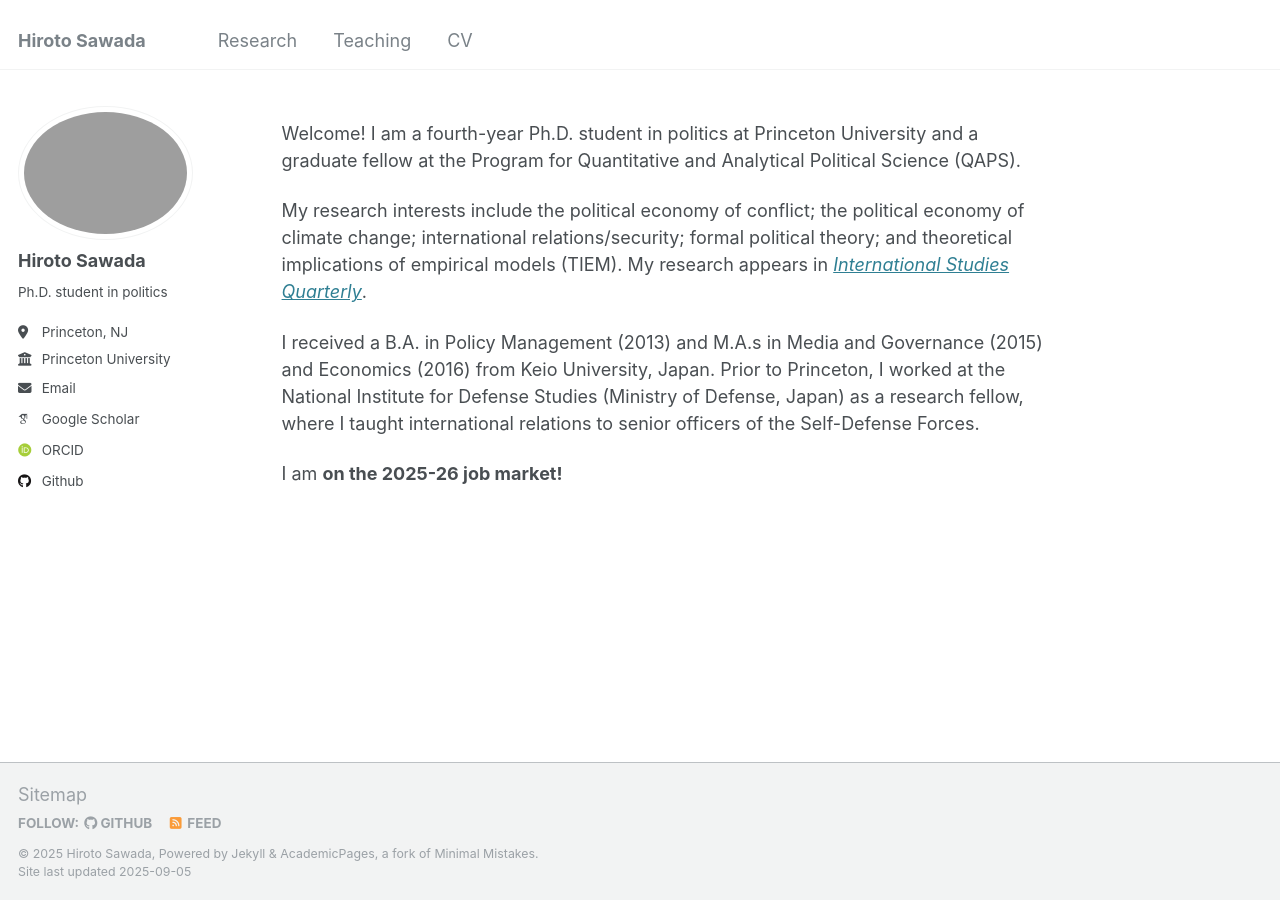
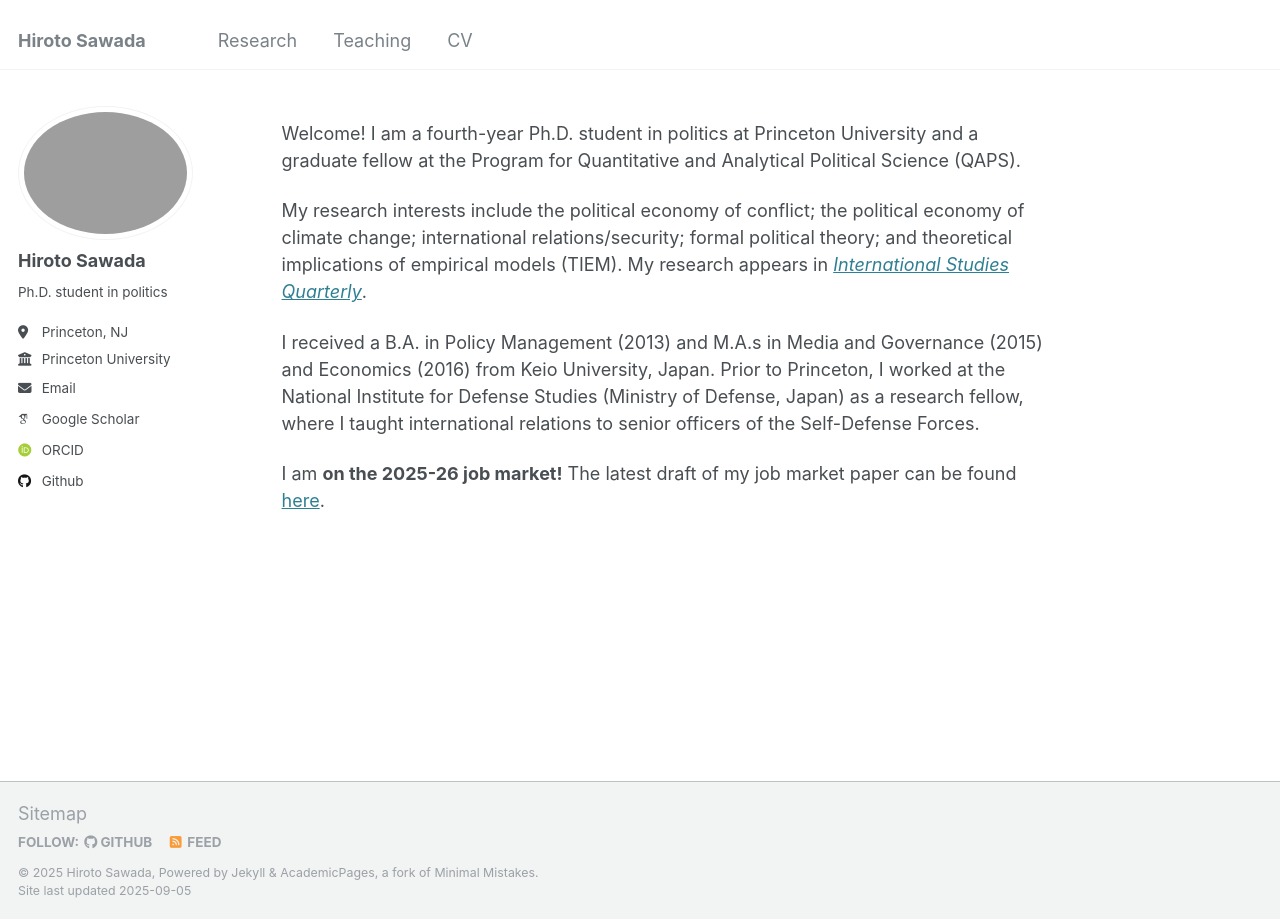
Before and after one commit to hiroto-sawada/hiroto-sawada.github.io, a Jekyll site: the page built from _pages/about.md, in a window 1280 px wide. Built offline with Jekyll 4.4.1, drawn with Linux system fonts in a browser that asks for light colours; some web fonts are replaced.

Commit message:
Update about.md

```diff
--- a/_pages/about.md
+++ b/_pages/about.md
@@ -15,3 +15,4 @@ My research appears in [_International Studies Quarterly_](https://doi.org/10.10
 I received a B.A. in Policy Management (2013) and M.A.s in Media and Governance (2015) and Economics (2016) from Keio University, Japan. Prior to Princeton, I worked at the National Institute for Defense Studies (Ministry of Defense, Japan) as a research fellow, where I taught international relations to senior officers of the Self-Defense Forces.
 
 I am **on the 2025-26 job market!**
+The latest draft of my job market paper can be found [here](https://hiroto-sawada.github.io/files/Disaster_LatestDraft.pdf).
```
